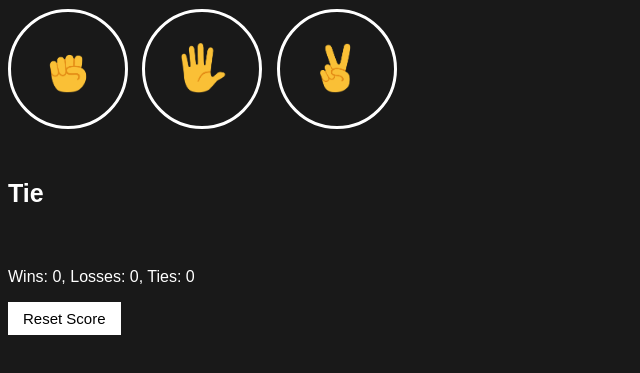
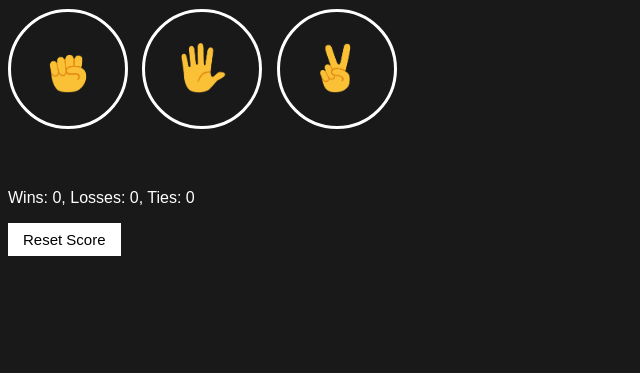
Before and after one commit to PraneethaVedula/rock-paper-scissors, a plain HTML site: page index.html in a window 1280 px wide. Shown: the part 85-458 px from the top of the page, without its empty margins (0-640 px from the left). Drawn offline with Linux system fonts and the light colour scheme.

Commit message:
Update index.html

```diff
--- a/index.html
+++ b/index.html
@@ -19,7 +19,7 @@
             <img src="images/scissors-emoji.png" class="move-icon" >
         </button>
 
-        <p class="js-result result">Tie</p>
+        <p class="js-result result"></p>
         <p class="js-moves"></p>
         <p class="js-score score"></p>
 
```
